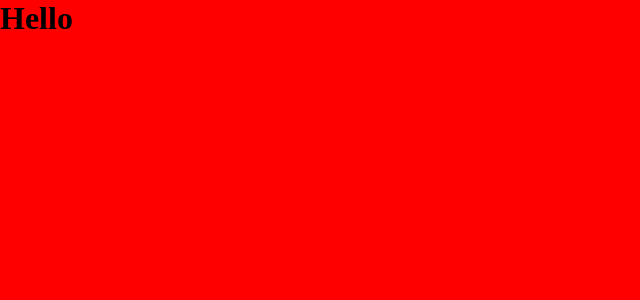
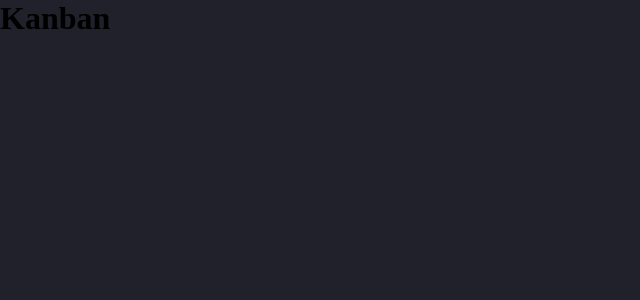
Before and after one commit to BorzooMV/kanban, a React (Vite) app: page / in a window 1280 px wide. Shown: the top 300 px of the page, without its empty margins (0-640 px from the left). Built offline with nearby package versions, Linux system fonts and the light colour scheme.

Commit message:
feat: add basic theme

```diff
--- a/package.json
+++ b/package.json
@@ -17,6 +17,7 @@
     "react-dom": "^18.2.0"
   },
   "devDependencies": {
+    "@types/material-ui": "^0.21.12",
     "@types/react": "^18.0.26",
     "@types/react-dom": "^18.0.9",
     "@vitejs/plugin-react": "^3.0.0",
--- a/src/App.scss
+++ b/src/App.scss
@@ -1,3 +1,5 @@
+$background: rgb(33, 33, 44);
+
 * {
   padding: 0;
   margin: 0;
@@ -5,5 +7,5 @@
 }
 
 body {
-  background: red;
+  background: $background;
 }
--- a/src/App.tsx
+++ b/src/App.tsx
@@ -1,10 +1,12 @@
+import { ThemeProvider } from "@mui/material";
 import "./App.scss";
+import theme from "./theme";
 
 function App() {
   return (
-    <div>
-      <h1>Hello</h1>
-    </div>
+    <ThemeProvider theme={theme}>
+      <h1>Kanban</h1>
+    </ThemeProvider>
   );
 }
 
--- /dev/null
+++ b/src/theme.ts
@@ -0,0 +1,11 @@
+import { createTheme } from "@mui/material";
+
+const theme = createTheme({
+  palette: {
+    primary: {
+      main: "rgb(33, 33, 44)",
+    },
+  },
+});
+
+export default theme;
```
Also changed, not shown: 1 other file (tests, documents, lock files or other folders).
